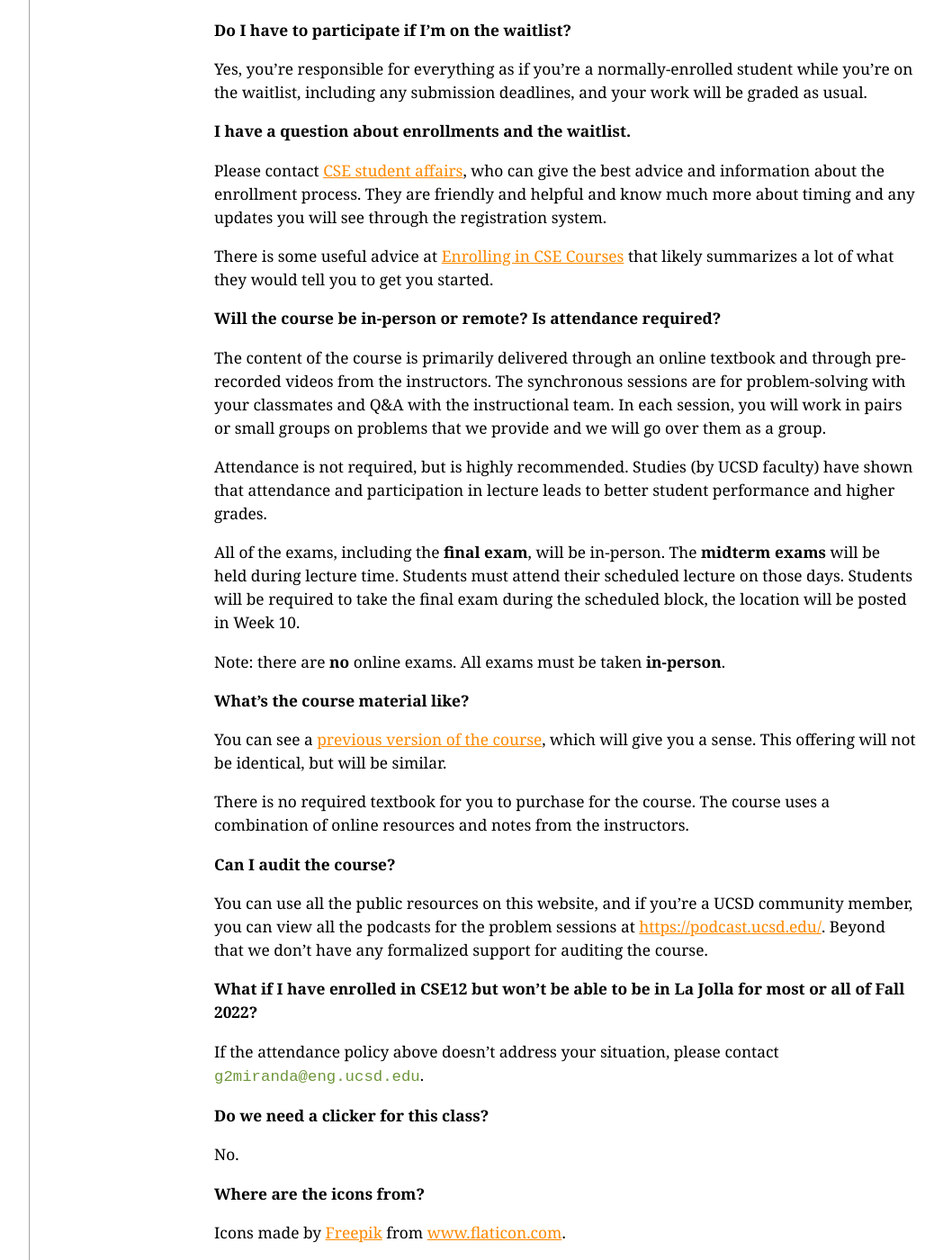
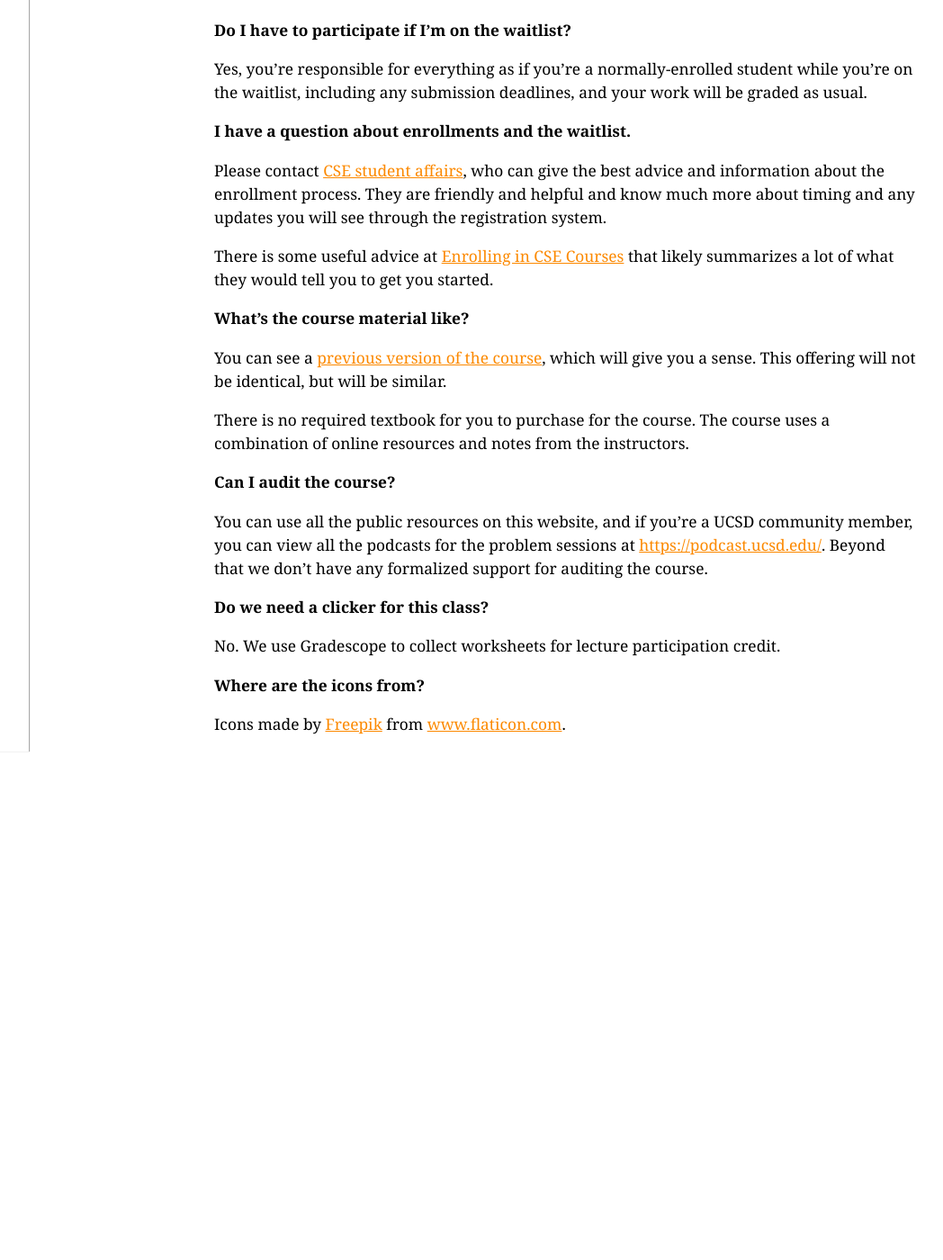
Before and after one commit to ucsd-cse12-sp23/ucsd-cse12-sp23.github.io, a Jekyll site: the page built from staff-and-help.md, in a window 1280 px wide and 1400 px high, scrolled down 1407 px. Shown: the whole window at 90% size, without its empty margins (56-1104 px from the left). Built offline with Jekyll 4.4.1, drawn with Linux system fonts in a browser that asks for light colours; after the commit the page ends 2242 px from its top, so only the background shows below that.

Commit message:
Update staff-and-help.md

```diff
--- a/staff-and-help.md
+++ b/staff-and-help.md
@@ -75,29 +75,10 @@ There is some useful advice at [Enrolling in CSE
 Courses](https://cse.ucsd.edu/undergraduate/courses/enrolling-cse-courses){:target="_blank"} that
 likely summarizes a lot of what they would tell you to get you started.
 
-**Will the course be in-person or remote? Is attendance required?**
-
-The content of the course is primarily delivered through an online textbook and
-through pre-recorded videos from the instructors. The synchronous sessions are
-for problem-solving with your classmates and Q&A with the instructional team.
-In each session, you will work in pairs or small groups on problems that we
-provide and we will go over them as a group.
-
-Attendance is not required, but is highly recommended. Studies (by UCSD faculty)
-have shown that attendance and participation in lecture leads to better
-student performance and higher grades.
-
-All of the exams, including the **final exam**, will be in-person. The **midterm
-exams** will be held during lecture time. Students must attend their scheduled lecture
-on those days. Students will be required to take the final exam during the
-scheduled block, the location will be posted in Week 10.
-
-Note: there are **no** online exams. All exams must be taken **in-person**.
-
 **What's the course material like?**
 
 You can see a [previous version of the
-course](https://ucsd-cse12-sp22.github.io/){:target="_blank"}, which will give you a sense. This
+course](https://ucsd-cse12-f22.github.io/){:target="_blank"}, which will give you a sense. This
 offering will not be identical, but will be similar.
 
 There is no required textbook for you to purchase for the course. The course uses a combination of online resources and notes from the instructors.
@@ -109,15 +90,9 @@ community member, you can view all the podcasts for the problem sessions at
 [https://podcast.ucsd.edu/](https://podcast.ucsd.edu/). Beyond that we don't
 have any formalized support for auditing the course.
 
-**What if I have enrolled in CSE12 but won't be able to be in La Jolla for most
-or all of Fall 2022?**
-
-If the attendance policy above doesn't address your situation, please contact
-`g2miranda@eng.ucsd.edu`.
-
 **Do we need a clicker for this class?**
 
-No.
+No. We use Gradescope to collect worksheets for lecture participation credit.
 
 **Where are the icons from?**
 
```
